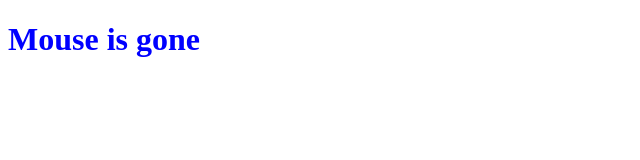
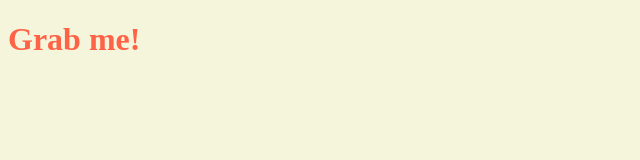
Before and after one commit to Yanizeya/NomadCoders-MomentumClone_WEB, a plain HTML site: page Momentum-Upgrade/index.html in a window 1280 px wide. Both pictures are taken after a click on the element "Grab me!". Shown: the whole page, without its empty margins (0-640 px from the left). Drawn offline with Linux system fonts and the light colour scheme.

Commit message:
Add files via upload

```diff
--- a/Momentum-Upgrade/index.html
+++ b/Momentum-Upgrade/index.html
@@ -6,7 +6,7 @@
     <link rel="stylesheet" href="styles.css">
 </head>
 <body>
-    <h1 class = "saio" id="title" autofocus>Grab me!</h1>
+    <h1>Grab me!</h1>
     <script src="script.js"></script>
 </body>
 </html>
--- a/Momentum-Upgrade/script.js
+++ b/Momentum-Upgrade/script.js
@@ -1,27 +1,15 @@
-const title = document.getElementById("title");
+const h1 = document.querySelector("h1");
 
-function handleTitleClick(){
-    if(title.style.color !== "blue"){
-        title.style.color = "blue";
+function handleH1Click(){
+    const currentClass = h1.className;
+    let newClass;
+    const clickedClass = "active"
+    if(currentClass !== clickedClass){
+        newClass = clickedClass;
     } else{
-        title.style.color = "black";
+        newClass = "";
     }
+    h1.className = newClass;
 }
 
-function handleMouseEnter(){
-    title.innerText = "Mouse is here";
-}
-
-function handleMouseLeave(){
-    title.innerText = "Mouse is gone";
-}
-
-function handleWindowResize(){
-    document.body.style.backgroundColor = "tomato";
-}
-
-title.addEventListener("click", handleTitleClick);
-title.addEventListener("mouseenter", handleMouseEnter);
-title.addEventListener("mouseleave", handleMouseLeave);
-
-window.addEventListener("resize", handleWindowResize);
+h1.addEventListener("click", handleH1Click);
--- a/Momentum-Upgrade/styles.css
+++ b/Momentum-Upgrade/styles.css
@@ -1,3 +1,12 @@
-#title{
+body{
+    background-color: beige;
+}
+
+h1{
+    color : cornflowerblue;
     user-select: none;
 }
+
+.active{
+    color : tomato;
+}
```
